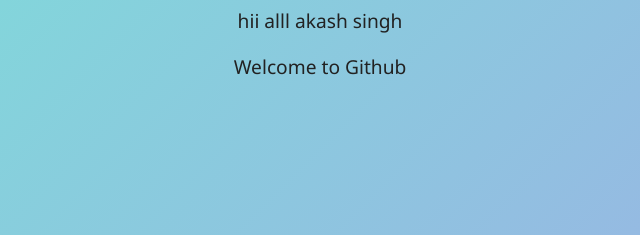
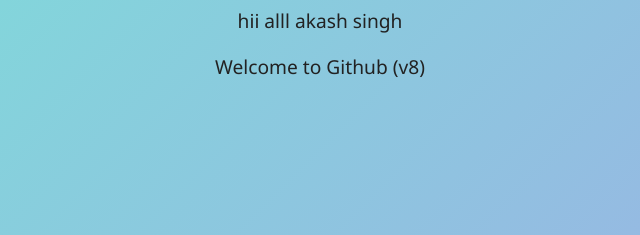
Before and after one commit to AkashMountBlue/practice-repo, a plain HTML site: page index.html in a window 1280 px wide. Shown: the part 406-641 px from the top of the page, 320-960 px from the left. Drawn offline with Linux system fonts and the light colour scheme.

Commit message:
welcome  v8

```diff
--- a/index.html
+++ b/index.html
@@ -9,6 +9,6 @@
 <body>
     <h1>Akash kumar Singh..!!! Updated Version<span>V5</span></h1>
     hii alll akash singh
-    <p> Welcome to Github </p>
+    <p> Welcome to Github (v8)</p>
 </body>
 </html>
```
